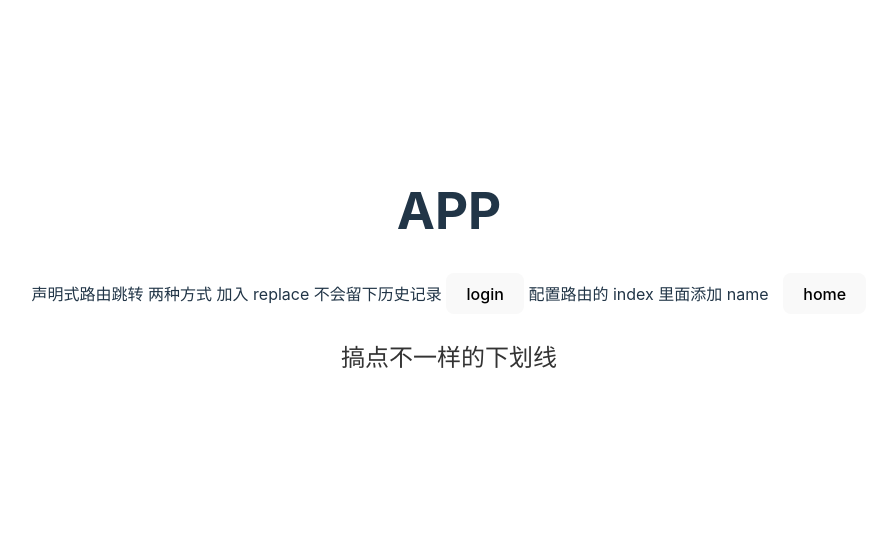
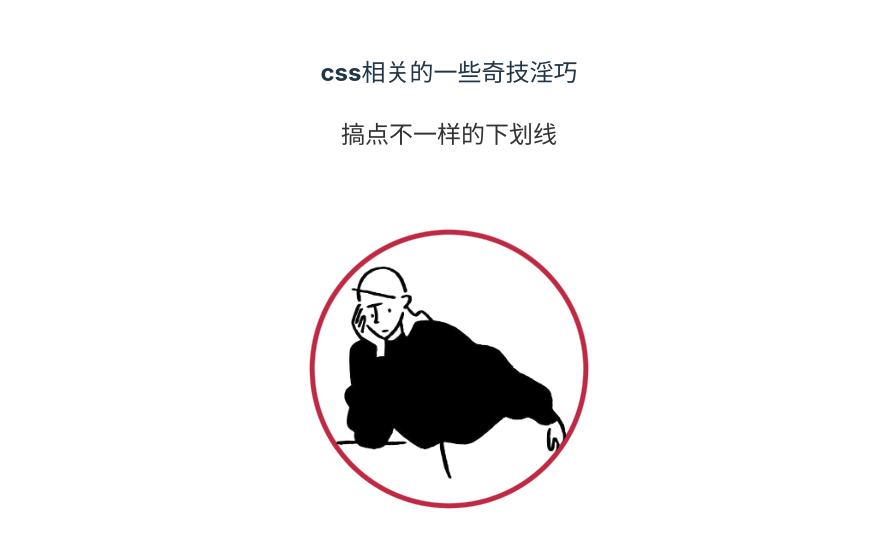
Before and after one commit to Jerry7379/Duck-Prophet, a Vue app: page /home in a window 1280 px wide. Shown: the part 125-672 px from the top of the page, without its empty margins (191-1068 px from the left). Built offline with nearby package versions, Linux system fonts and the light colour scheme.

Commit message:
炫酷的头像框

```diff
--- a/src/App.vue
+++ b/src/App.vue
@@ -3,14 +3,9 @@
 </script>
 
 <template>
-  <div>
-    <h1>APP</h1>
-    声明式路由跳转 两种方式 加入 replace 不会留下历史记录
-    <router-link replace to="/login"><button>login</button></router-link>
-    配置路由的 index 里面添加 name
-    <router-link :to="{ name: 'home' }" style="margin-left: 10px"><button>home</button></router-link>
-    <router-view></router-view>
-  </div>
+  <div id="app" class="fillcontain">
+		    <router-view></router-view>
+    </div>
 </template>
 
 <style scoped>
--- a/src/pages/home.vue
+++ b/src/pages/home.vue
@@ -1,6 +1,8 @@
 <template>
     <div>
+        <h2>css相关的一些奇技淫巧</h2>
         <h2 class="title"><span>{{ text }}</span></h2>
+        <img class="auto-head" src="../assets/head2.png" alt="头像">
     </div>
 </template>
 <script lang="ts">
@@ -31,4 +33,34 @@ export default {
     background-position-x: left;
     background-size: 100% 2px;
 }
+
+.auto-head {
+    --s: 280px;
+    --c1: #c02942;
+    --c2: #fff;
+    --b: 5px;
+    --f: 1;
+    --bgOption: content-box no-repeat center/ calc(100% / var(--f)) 100%;
+    --shrink: calc((var(--s) / var(--f) - var(--s)) / 2 - var(--b));
+    width: var(--s);
+    height: var(--s);
+    cursor: pointer;
+    transition: scale(var(--f));
+    padding-top: 50px;
+    outline: var(--b) solid var(--c1);
+    outline-offset: var(--shrink);
+    border-radius: 0 0 999px 999px;
+    transform: scale(var(--f));
+    background: radial-gradient(circle closest-side,
+            var(--c2) calc(99% - var(--b)),
+            var(--c1) calc(100% - var(--b)),
+            var(--c1) 99%,
+            transparent 100%) var(--bgOption);
+    -webkit-mask: linear-gradient(#000 0 0) no-repeat center calc(0px - var(--shrink)) / calc(100% / var(--f) - 2 * var(--b)) 50%,
+        radial-gradient(circle closest-side, #000 99%, transparent) var(--bgOption);
+}
+
+.auto-head:hover {
+    --f: 1.35
+}
 </style>
--- a/src/pages/login.vue
+++ b/src/pages/login.vue
@@ -1,3 +1,3 @@
 <template>
-    <div>login页</div>
+    <div></div>
 </template>
--- /dev/null
+++ b/src/pages/main.vue
@@ -0,0 +1,9 @@
+<template>
+    <div>
+        <h1>APP</h1>
+
+        <router-link :to="{ name: 'login' }"><button>login</button></router-link>
+
+        <router-link :to="{ name: 'home' }" style="margin-left: 10px"><button>去瞧瞧css</button></router-link>
+    </div>
+</template>
--- a/src/router/index.ts
+++ b/src/router/index.ts
@@ -4,10 +4,11 @@ import { createRouter, createWebHistory, RouteRecordRaw } from "vue-router";
 const routes: Array<RouteRecordRaw> = [
     {
         path: "/",
-        component: ()=> import("../App.vue")
+        component: ()=> import("../pages/main.vue"),
     },
     {
         path: "/login",
+        name: "login",
         component: () => import("../pages/login.vue"),
     },
     {
```
Also changed, not shown: src/assets/head.png (added), src/assets/head2.png (added).
